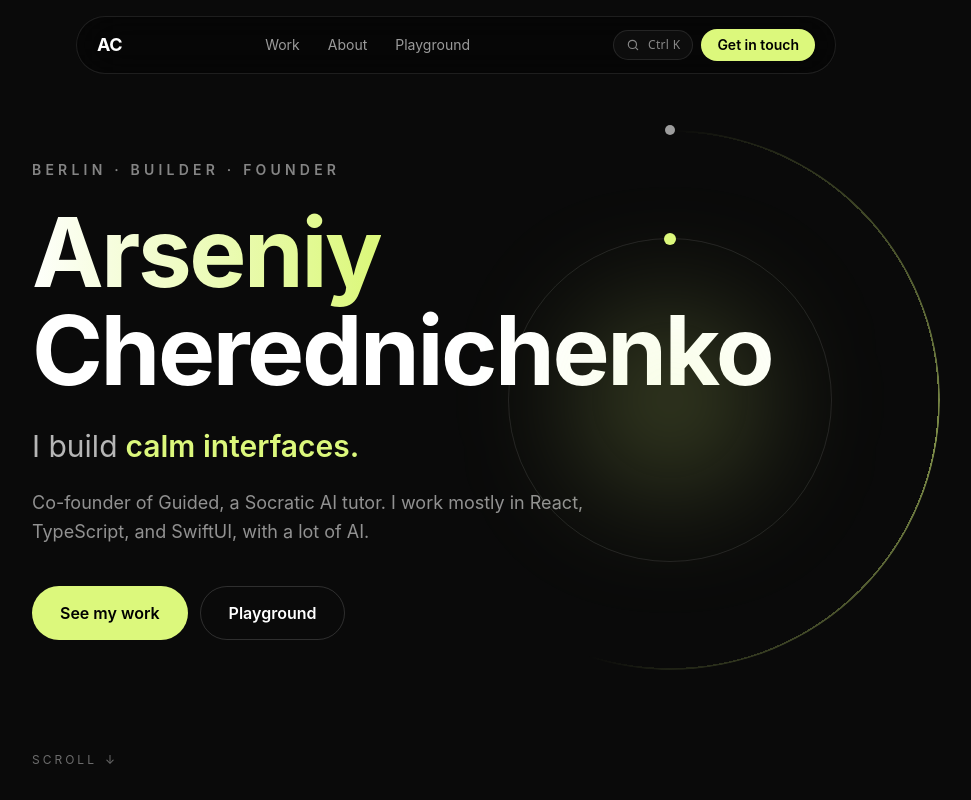
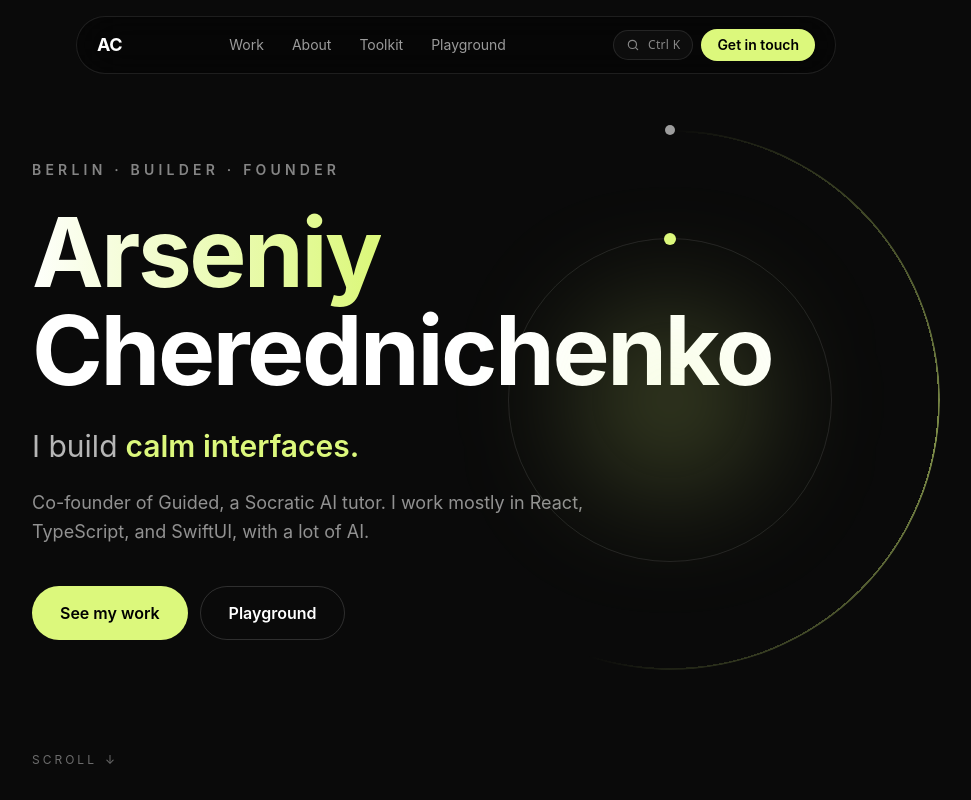
Before and after one commit to ArseniyCherednichenko/portfolio, a React (Vite) app: page / in a window 1280 px wide. Shown: the top 800 px of the page, without its empty margins (184-1155 px from the left). Built offline with nearby package versions, Linux system fonts and the light colour scheme.

Commit message:
Wire /toolkit into routes, nav, and command palette

```diff
--- a/src/App.tsx
+++ b/src/App.tsx
@@ -4,6 +4,7 @@ import Home from './pages/Home'
 import About from './pages/About'
 import Work from './pages/Work'
 import Playground from './pages/Playground'
+import Toolkit from './pages/Toolkit'
 import WorkDetail from './pages/WorkDetail'
 import Contact from './pages/Contact'
 import NotFound from './pages/NotFound'
@@ -16,6 +17,7 @@ export default function App() {
         <Route path="about" element={<About />} />
         <Route path="work" element={<Work />} />
         <Route path="playground" element={<Playground />} />
+        <Route path="toolkit" element={<Toolkit />} />
         <Route path="work/:slug" element={<WorkDetail />} />
         <Route path="contact" element={<Contact />} />
         <Route path="*" element={<NotFound />} />
--- a/src/components/CommandPalette.tsx
+++ b/src/components/CommandPalette.tsx
@@ -86,6 +86,7 @@ function Palette({ open, onClose }: { open: boolean; onClose: () => void }) {
       { id: 'home', label: 'Home', group: 'Pages', hint: '/', keywords: 'start landing', run: () => go('/') },
       { id: 'work', label: 'Work', group: 'Pages', hint: 'all projects', keywords: 'projects portfolio case studies', run: () => go('/work') },
       { id: 'about', label: 'About', group: 'Pages', hint: 'now, path', keywords: 'bio story now timeline', run: () => go('/about') },
+      { id: 'toolkit', label: 'Toolkit', group: 'Pages', hint: 'tools and stack', keywords: 'tools stack skills tech react typescript swift supabase', run: () => go('/toolkit') },
       { id: 'playground', label: 'Playground', group: 'Pages', hint: 'experiments', keywords: 'motion experiments demos', run: () => go('/playground') },
       { id: 'contact-page', label: 'Contact', group: 'Pages', hint: 'reach me', keywords: 'contact email hire reach availability', run: () => go('/contact') },
     ]
--- a/src/components/Nav.tsx
+++ b/src/components/Nav.tsx
@@ -7,6 +7,7 @@ import { useContact } from './ContactDialog'
 const PAGES: ReadonlyArray<readonly [string, string]> = [
   ['Work', '/work'],
   ['About', '/about'],
+  ['Toolkit', '/toolkit'],
   ['Playground', '/playground'],
 ]
 
```
